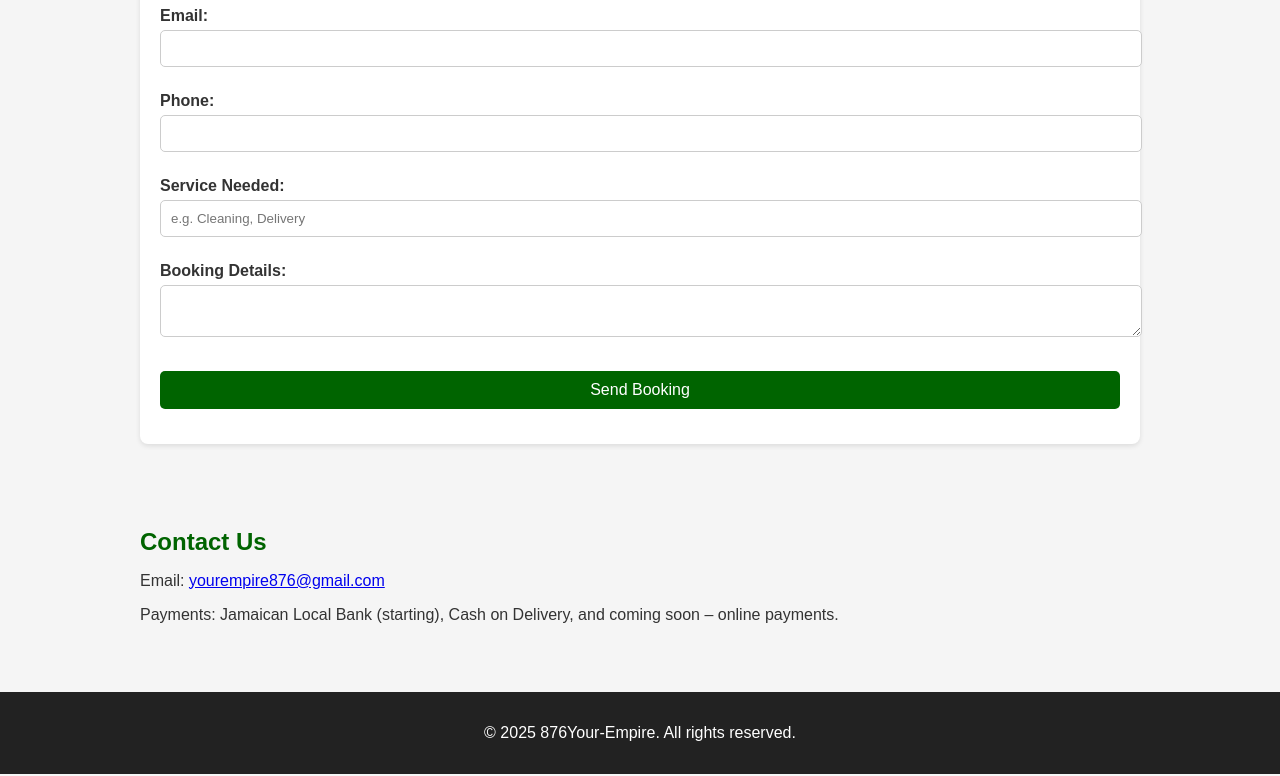
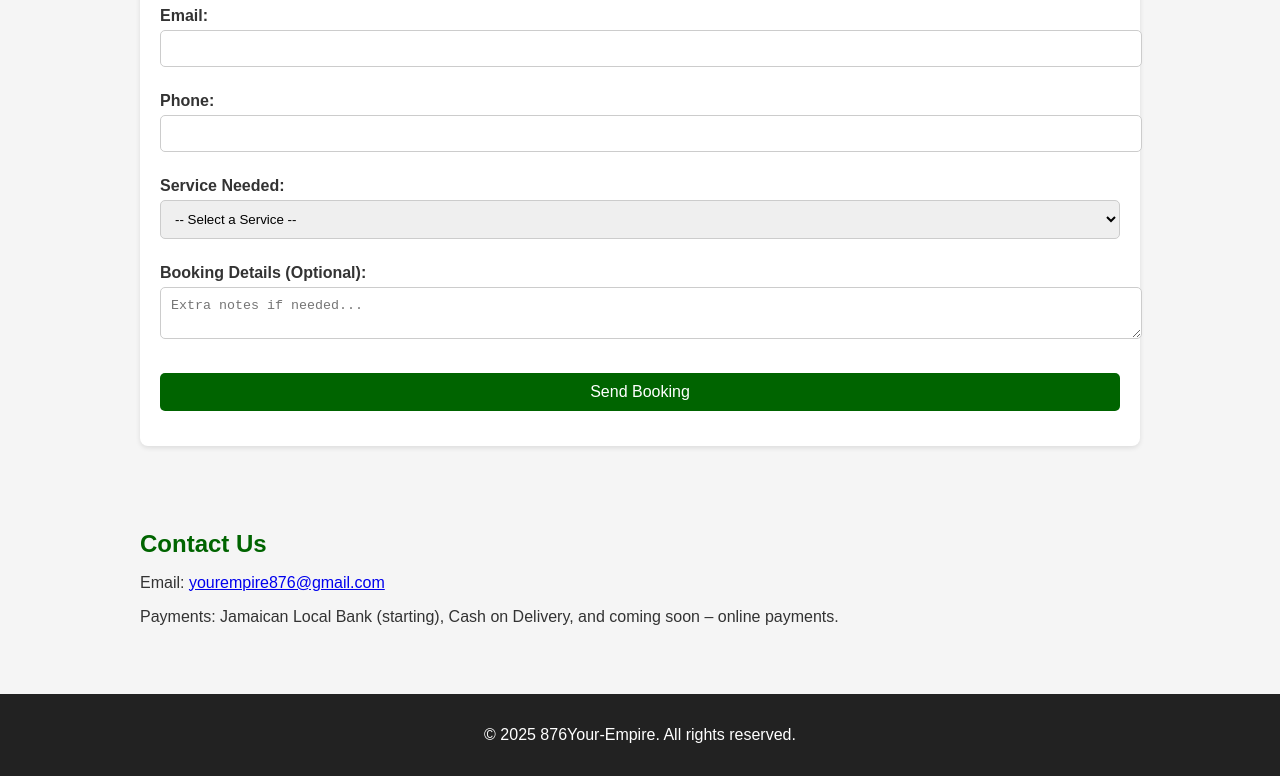
Before and after one commit to palmervanessa112000-pixel/876your-empire, a plain HTML site: page index.html in a window 1280 px wide. Shown: the part 1160-1936 px from the top of the page. Drawn offline with Linux system fonts and the light colour scheme.

Commit message:
Add files via upload

```diff
--- a/index.html
+++ b/index.html
@@ -76,7 +76,7 @@
       margin-bottom: 10px;
       font-weight: bold;
     }
-    input, textarea, button {
+    input, textarea, select, button {
       width: 100%;
       padding: 10px;
       margin-top: 5px;
@@ -166,12 +166,19 @@
 
       <label>
         Service Needed:
-        <input type="text" name="service" placeholder="e.g. Cleaning, Delivery" required>
+        <select name="service" required>
+          <option value="">-- Select a Service --</option>
+          <option value="Home & Property Services">Home & Property Services</option>
+          <option value="Errands & Shopping">Errands & Shopping</option>
+          <option value="Personal & Lifestyle">Personal & Lifestyle</option>
+          <option value="Cleaning & Laundry">Cleaning & Laundry</option>
+          <option value="Specialized Tasks">Specialized Tasks</option>
+        </select>
       </label>
 
       <label>
-        Booking Details:
-        <textarea name="message" required></textarea>
+        Booking Details (Optional):
+        <textarea name="message" placeholder="Extra notes if needed..."></textarea>
       </label>
 
       <button type="submit">Send Booking</button>
```
